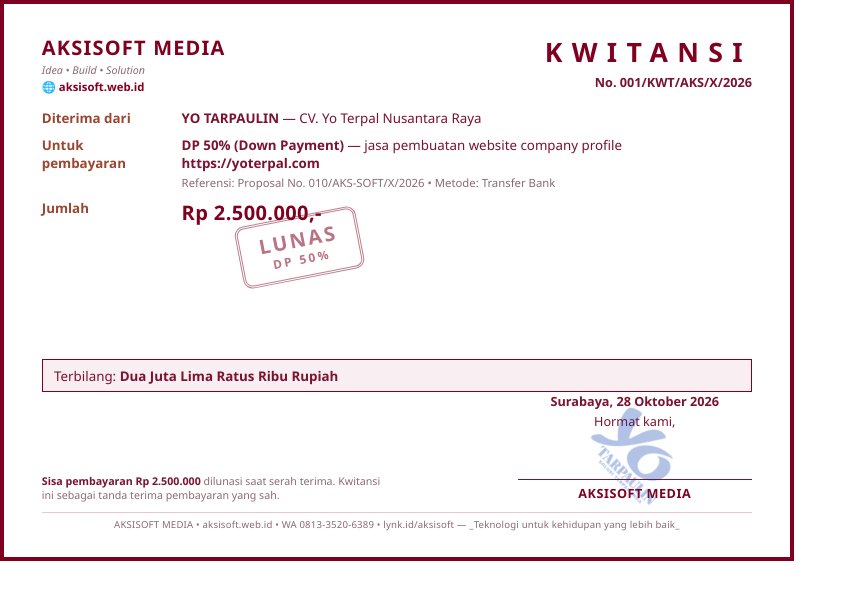
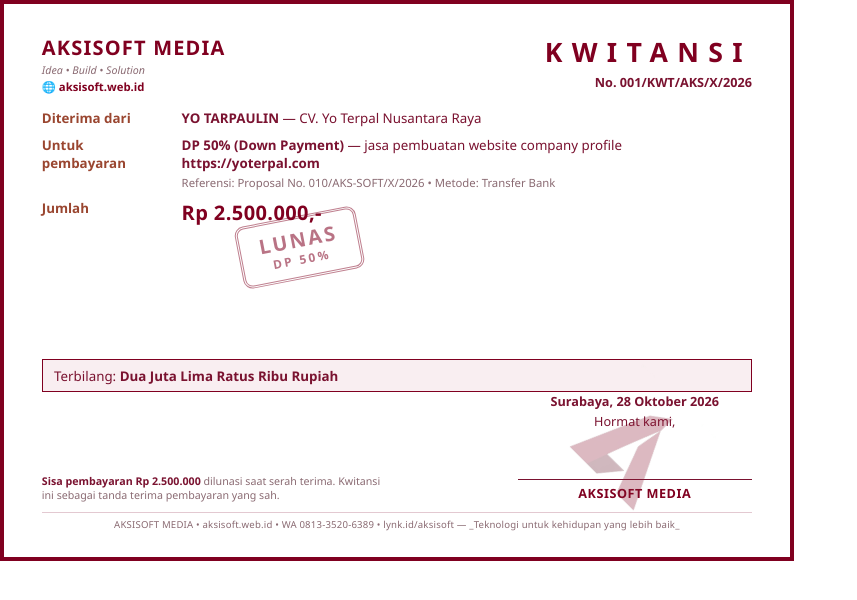
Before and after one commit to pelayanan/yotarpaulin, a Jekyll site: the page kwitansi-dp.html, which Jekyll copies as it is, in a window 1280 px wide. Shown: the top 600 px of the page, without its empty margins (0-857 px from the left). Built offline with Jekyll 4.4.1, drawn with Linux system fonts in a browser that asks for light colours.

Commit message:
Stempel tanda tangan kwitansi: logo Aksisoft Media (bukan Yo Tarpaulin)
🤖 Generated with Codebuff
Co-Authored-By: Codebuff <noreply@codebuff.com>

```diff
--- a/kwitansi-dp.html
+++ b/kwitansi-dp.html
@@ -72,7 +72,7 @@
   .ttd .spasi { height: 13mm; position: relative; }
   .ttd .stempel-logo {
     position: absolute;
-    left: 50%; top: 42%;
+    left: 50%; top: 36%;
     transform: translate(-50%, -50%) rotate(45deg);
     opacity: .3;
     pointer-events: none;
@@ -140,7 +140,7 @@
         <div class="kota">Surabaya, 28 Oktober 2026</div>
         <div class="role">Hormat kami,</div>
         <div class="spasi">
-          <span class="stempel-logo"><img src="assets/images/logo.webp" alt=""></span>
+          <span class="stempel-logo"><img src="assets/images/aksisoft-mark.webp" alt=""></span>
         </div>
         <div class="nama">AKSISOFT MEDIA</div>
       </div>
```
Also changed, not shown: assets/images/aksisoft-mark.webp (added), 2 other files.
